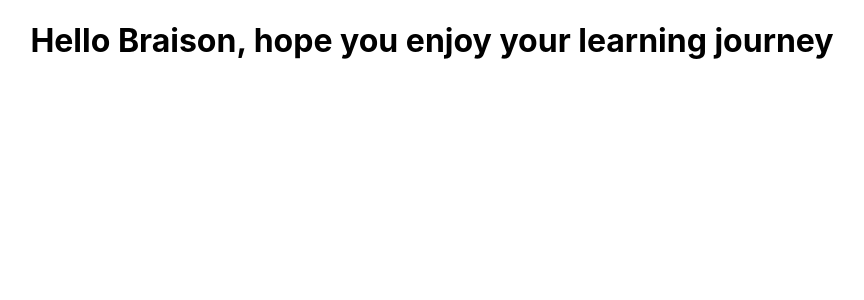
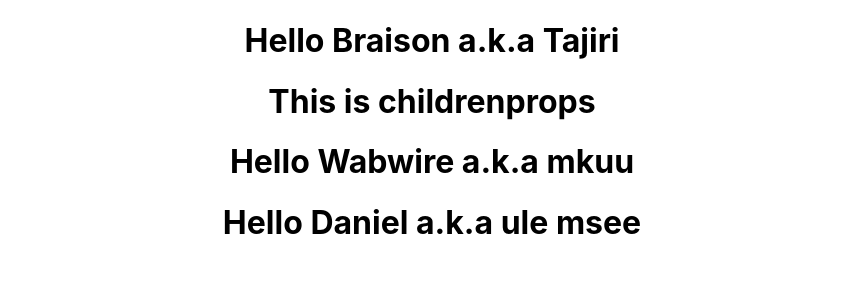
Before and after one commit to BraisonWabwire/hello-world, a React (Create React App) app: page / in a window 1280 px wide. Shown: the top 300 px of the page, without its empty margins (208-1072 px from the left). Built offline with nearby package versions, Linux system fonts and the light colour scheme.

Commit message:
working with props

```diff
--- a/src/App.js
+++ b/src/App.js
@@ -5,7 +5,11 @@ import Greet from './components/greet';
 function App() {
   return (
     <div className="App">
-      <Greet/>
+      <Greet name='Braison' heroname='Tajiri'>
+        <h1>This is childrenprops</h1>
+        </Greet>
+      <Greet name='Wabwire' heroname='mkuu'/>
+      <Greet name='Daniel' heroname='ule msee'/>
     </div>
   );
 }
--- a/src/components/greet.js
+++ b/src/components/greet.js
@@ -1,7 +1,12 @@
 import React from 'react'
 
-function Greet(){
-    return <h1> Hello Braison, hope you enjoy your learning journey</h1>
+const Greet=(props)=> {
+    console.log(props)
+return (
+    <div>
+        <h1>Hello {props.name} a.k.a {props.heroname}</h1>
+        {props.children}
+    </div>
+)
 }
-
 export default Greet
```
